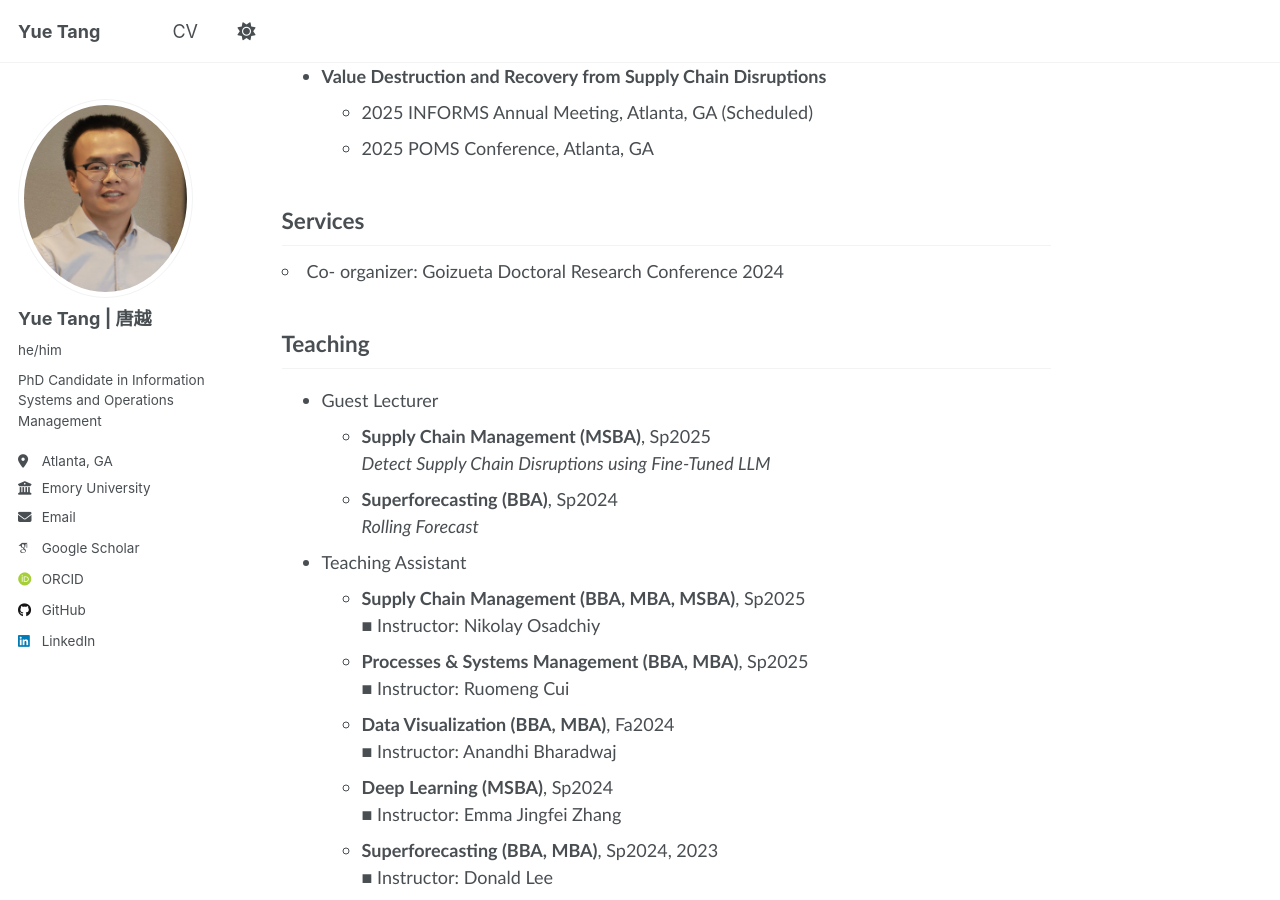
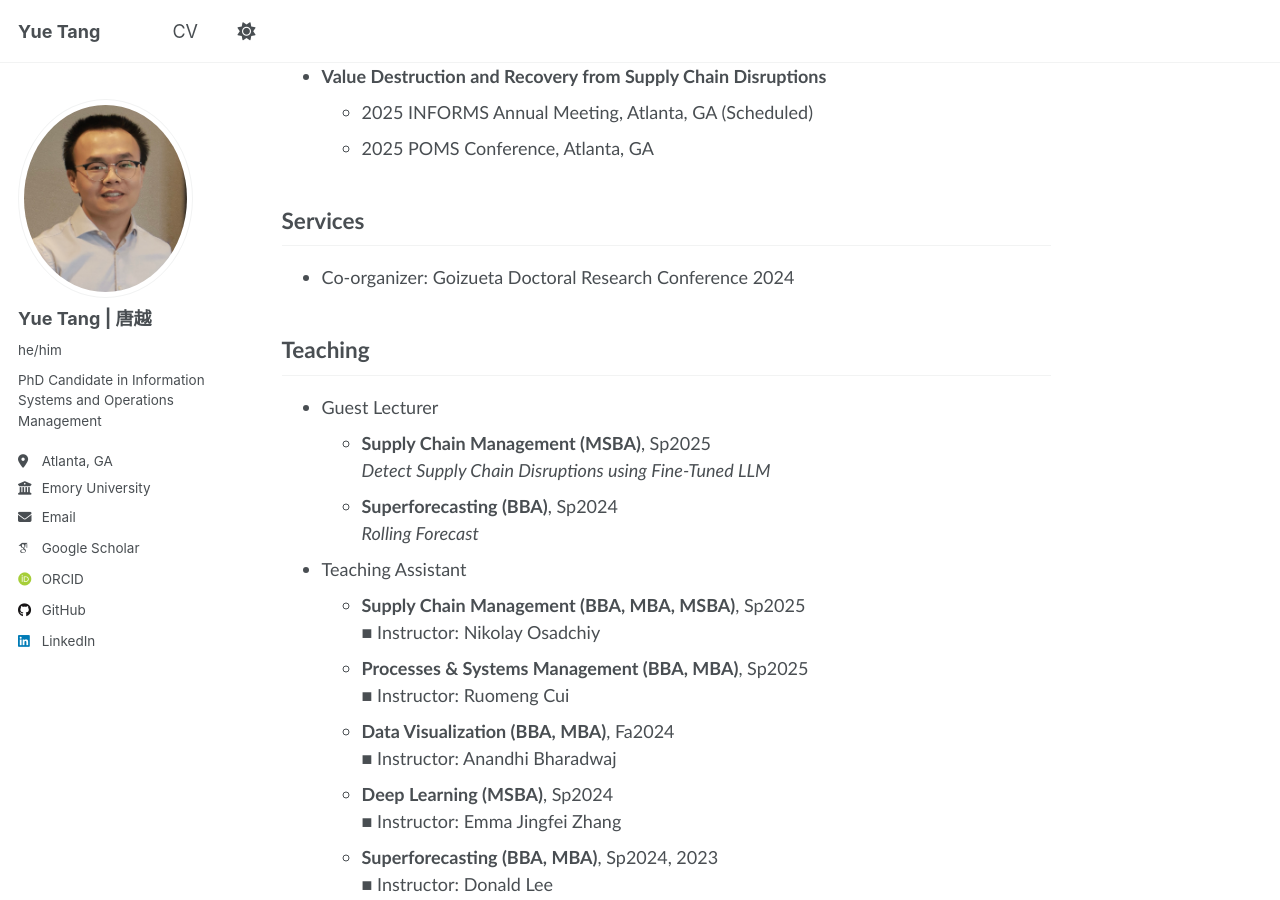
Before and after one commit to YueTang-YT/YueTang-YT.github.io, a Jekyll site: the page built from _pages/about.md, in a window 1280 px wide and 900 px high, scrolled down 965 px. Built offline with Jekyll 4.4.1, drawn with Linux system fonts in a browser that asks for light colours; some web fonts are replaced; some of the changed lines change nothing that is shown.

Commit message:
Update about.md

```diff
--- a/_pages/about.md
+++ b/_pages/about.md
@@ -55,7 +55,7 @@ My research lies at the intersection of operations management and empirical meth
 </ul>
 
 ## Services
-<li style="list-style-type: circle;">Co- organizer: Goizueta Doctoral Research Conference 2024</li>
+- Co-organizer: Goizueta Doctoral Research Conference 2024
 
 ## Teaching
 <ul>
```
